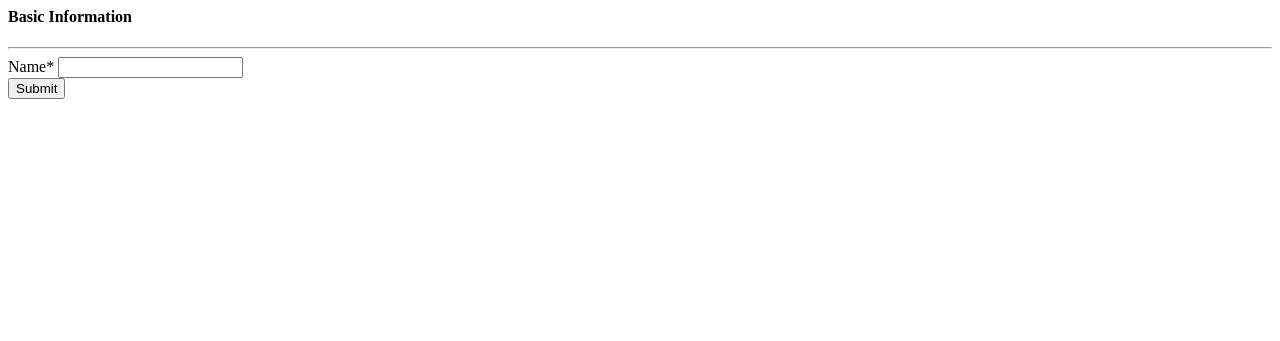
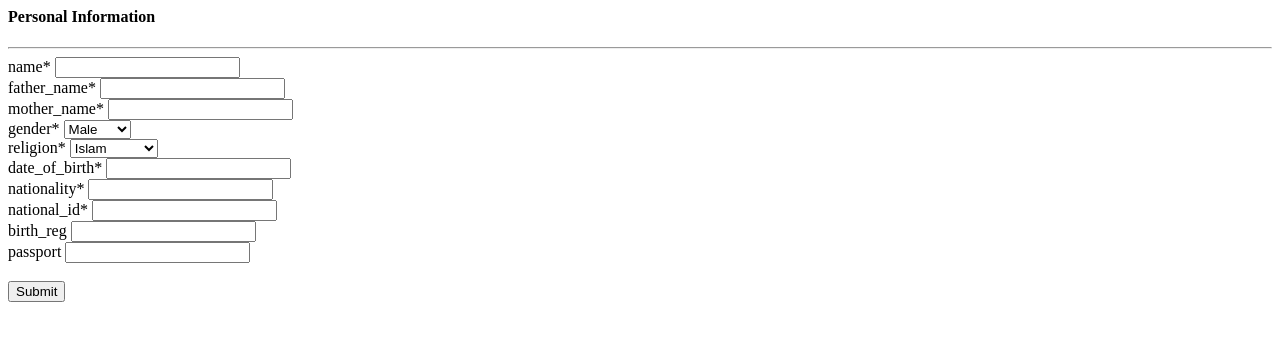
Before and after one commit to aafahad/crud01, a PHP site: page /create.html in a window 1280 px wide. Shown: the top 341 px of the page. Run offline with PHP 8.4, Linux system fonts and the light colour scheme.

Commit message:
personal_information of ftfl registration system

```diff
--- a/personalinfo/create.html
+++ b/personalinfo/create.html
@@ -1,10 +1,49 @@
-<h4>Basic Information</h4>
+<h4>Personal Information</h4>
 <hr>
 
 <form action="add.php" method="post">
 
-    <label>Name</label><span>*</span>
-    <input type="text" name="fullname" /></br>
+    <label>name</label><span>*</span>
+    <input type="text" name="name" /></br>
+
+    <label>father_name</label><span>*</span>
+    <input type="text" name="father_name" /></br>
+
+    <label>mother_name</label><span>*</span>
+    <input type="text" name="mother_name" /></br>
+
+    <label>gender</label><span>*</span>
+    <select name="gender">
+        <option value="Male">Male</option>
+        <option value="Female">Female</option>
+        <option value="Others">Others</option>
+    </select></br>
+
+    <label>religion</label><span>*</span>
+    <select name="religion">
+        <option value="Islam">Islam</option>
+        <option value="Christianity">Christianity</option>
+        <option value="Buddhism">Buddhism</option>
+        <option value="Hinduism">Hinduism</option>
+        <option value="Others">Others</option>
+    </select></br>
+
+    <label>date_of_birth</label><span>*</span>
+    <input type="text" name="date_of_birth"/></br>
+
+    <label>nationality</label><span>*</span>
+    <input type="text" name="nationality" /></br>
+
+    <label>national_id</label><span>*</span>
+    <input type="text" name="national_id" /></br>
+
+    <label>birth_reg</label>
+    <input type="text" name="birth_reg" /></br>
+
+    <label>passport</label>
+    <input type="text" name="passport" /></br>
+
+    </br>
 
     <button type="submit" align="right">Submit</button>
 
--- a/personalinfo/delete.php
+++ b/personalinfo/delete.php
@@ -12,4 +12,3 @@ $query = "DELETE FROM `crud01`.`personalinfo` WHERE `personalinfo`.`id` = $id";
 mysqli_query($link, $query);
 
 header('location:list.php');
-?>
```
Also changed, not shown: personalinfo/add.php (+8 -7 lines), personalinfo/edit.php (+44 -7 lines), personalinfo/list.php (+25 -9 lines), personalinfo/update.php (+7 -3 lines), personalinfo/view.php (line endings or trailing spaces).
